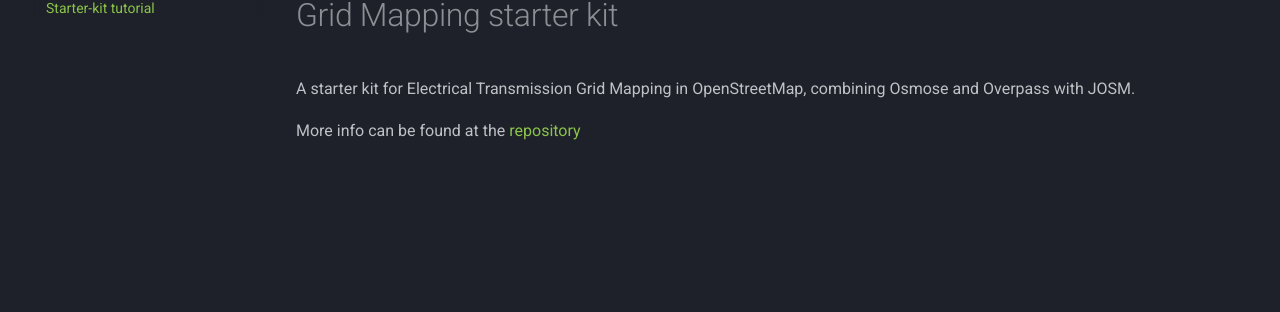
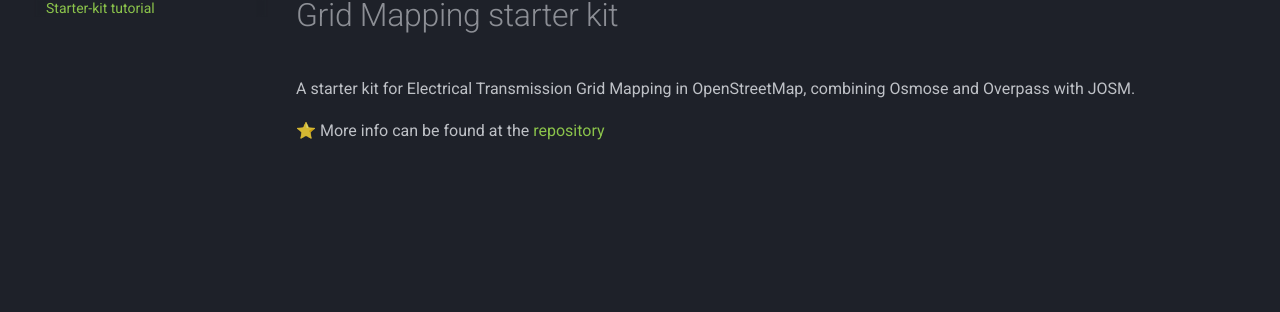
Before and after one commit to open-energy-transition/Oh-my-Grid, an MkDocs documentation site: the page built from docs/starter-kit.md, in a window 1280 px wide. Shown: the part 308-620 px from the top of the page. Built offline with MkDocs 1.6.1 and Material for MkDocs 9.7.7, drawn with Linux system fonts in a browser that asks for light colours; comment, search, counter and statistics services are not loaded.

Commit message:
Update starter-kit.md

```diff
--- a/docs/starter-kit.md
+++ b/docs/starter-kit.md
@@ -1,4 +1,4 @@
 # Grid Mapping starter kit
 A starter kit for Electrical Transmission Grid Mapping in OpenStreetMap, combining Osmose and Overpass with JOSM.
 
-More info can be found at the [repository](https://github.com/open-energy-transition/grid-mapping-starter-kit)
+⭐ More info can be found at the [repository](https://github.com/open-energy-transition/grid-mapping-starter-kit)
```
